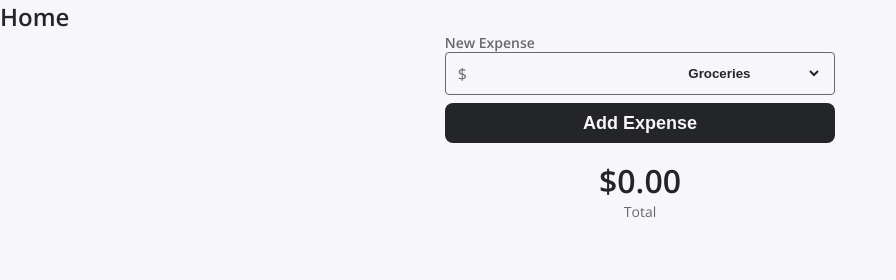
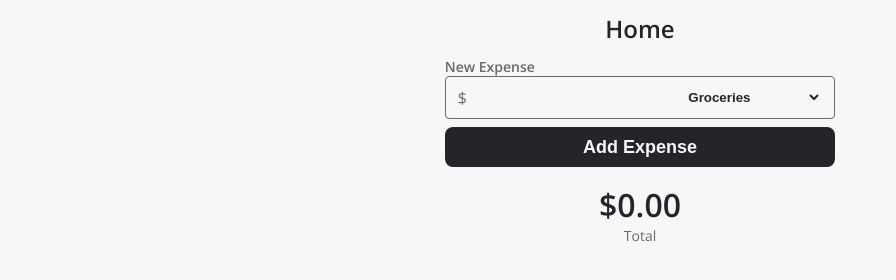
Before and after one commit to Jighdan/trckr, a website built with webpack: page static/index.html in a window 1280 px wide. Shown: the whole page, without its empty margins (0-896 px from the left). Built offline with nearby package versions, Linux system fonts and the light colour scheme.

Commit message:
:sparkles: Added views

```diff
--- a/src/style/components/_index.scss
+++ b/src/style/components/_index.scss
@@ -1,3 +1,4 @@
+@import "./views";
 @import "./button";
 @import "./expenseForm";
 @import "./expensesTotal";
--- /dev/null
+++ b/src/style/components/_views.scss
@@ -0,0 +1,20 @@
+.views-container {
+	padding: 0.75rem 1.75rem;
+	display: grid;
+	justify-content: center;
+	grid-template-columns: repeat(auto-fill, 1fr);
+	gap: 1.75rem;
+	grid-gap: 1.75rem;
+
+	.view {
+		color: $color-gray-dark;
+		font-weight: 500;
+		cursor: pointer;
+	}
+
+	.view-active {
+		color: $color-black;
+		font-weight: 800;
+		cursor: not-allowed !important;
+	}
+}
--- a/src/views/index.ts
+++ b/src/views/index.ts
@@ -13,30 +13,41 @@ const allViews: Array<InterfaceView> = [
 	}
 ];
 
-const setCurrentView = (view: InterfaceView) => {
+const removeClassFromAllViews = (className: string): void => {
+	const allViews: NodeList = document.querySelectorAll("h2.view");
+	allViews.forEach((viewElement: HTMLHeadingElement) => viewElement.classList.remove(className));
+};
+
+const setCurrentView = (view: InterfaceView, element: HTMLHeadingElement): void => {
 	if (view.name !== currentView) {
+		removeClassFromAllViews("view-active");
+		element.classList.add("view-active");
+
 		appRoot.innerHTML = "";
 		view.callback(appRoot);
+		currentView = view.name;
 	}
 }
 
-const composeViewElement = (view: InterfaceView) => {
+const composeViewElement = (view: InterfaceView): HTMLHeadingElement => {
 	const element = document.createElement("h2");
+	element.classList.add("view");
 	element.innerText = view.name;
-	element.addEventListener("click", () => (setCurrentView.call(this, view)), true);
+	element.addEventListener("click", (event) => (setCurrentView.call(this, view,  event.target)), true);
 
 	return element;
 };
 
-const initializeViews = () => {
+const initializeViews = (): void => {
 	window.addEventListener("DOMContentLoaded", () => {
 		viewsRoot.append(...allViews.map(view => {
+			const element = composeViewElement(view);
+
 			if (view?.default) {
-				view.callback(appRoot);
-				currentView = view.name;
+				setCurrentView(view, element);
 			}
 
-			return composeViewElement(view);
+			return element;
 		}));
 	});
 };
--- a/static/index.html
+++ b/static/index.html
@@ -12,7 +12,7 @@
 	</head>
 
 	<body>
-		<header role="navigation" id="viewsRoot"></header>
+		<header class="views-container" role="navigation" id="viewsRoot"></header>
 		<div role="application" id="appRoot"></div>
 
 		<!-- Main Script -->
```
